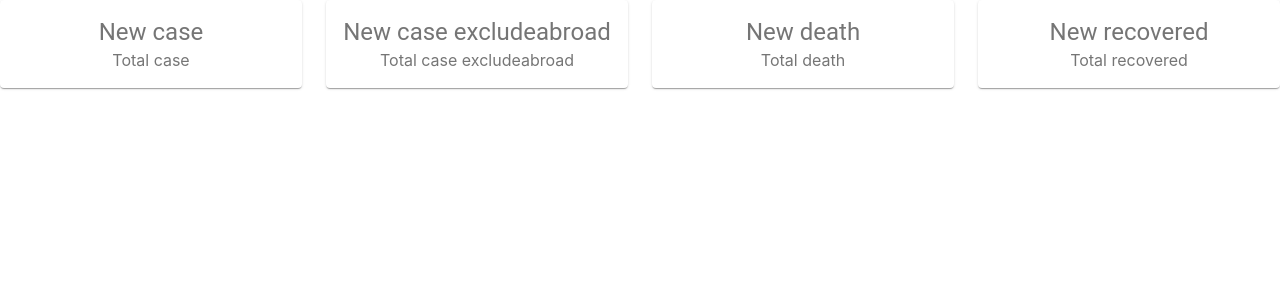
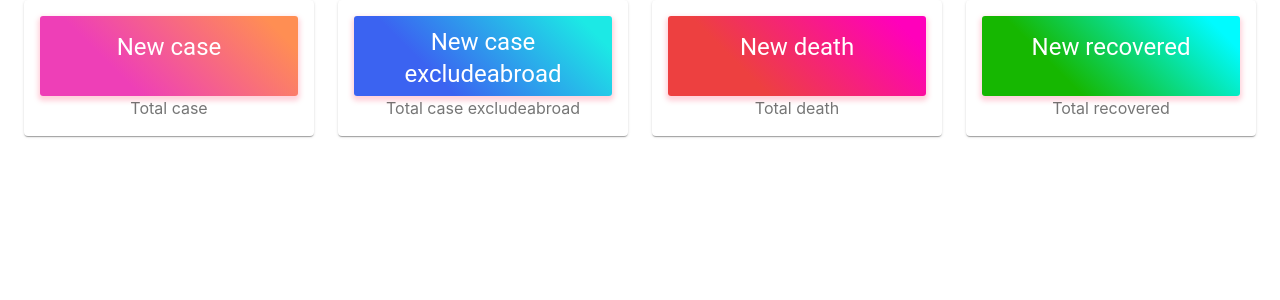
Before and after one commit to SF-341/searchbed, a React (Create React App) app: page /covidapi in a window 1280 px wide. Shown: the top 300 px of the page. Built offline with nearby package versions, Linux system fonts and the light colour scheme; no server answers.

Commit message:
update covid api

```diff
--- a/src/components/Covidapi.js
+++ b/src/components/Covidapi.js
@@ -7,6 +7,8 @@ import { makeStyles, withStyle } from '@material-ui/core/styles';
 import Paper from '@material-ui/core/Paper';
 import Grid from '@material-ui/core/Grid';
 import Typography from '@material-ui/core/Typography';
+import Box from '@material-ui/core/Box';
+import { Container } from '@material-ui/core/'
 
 
 
@@ -37,6 +39,42 @@ const Covidapi = () => {
       textAlign: 'center',
       color: theme.palette.text.secondary,
     },
+    boxPink: {
+      background: 'linear-gradient(45deg, #ee3fb7 30%, #FF8E53 90%)',
+      border: 0,
+      borderRadius: 3,
+      boxShadow: '0 3px 5px 2px rgba(255, 105, 135, .3)',
+      color: 'white',
+      height: 80,
+      padding: '15px',
+    },
+    boxGreen: {
+      background: 'linear-gradient(45deg, #16b701 30%, #00fbff 90%)',
+      border: 0,
+      borderRadius: 3,
+      boxShadow: '0 3px 5px 2px rgba(255, 105, 135, .3)',
+      color: 'white',
+      height: 80,
+      padding: '15px',
+    },
+    boxRed: {
+      background: 'linear-gradient(45deg, #ed4040 30%, #ff00bb 90%)',
+      border: 0,
+      borderRadius: 3,
+      boxShadow: '0 3px 5px 2px rgba(255, 105, 135, .3)',
+      color: 'white',
+      height: 80,
+      padding: '15px',
+    },
+    boxBlue: {
+      background: 'linear-gradient(45deg, #3b63f1 30%, #1ce9e5 90%)',
+      border: 0,
+      borderRadius: 3,
+      boxShadow: '0 3px 5px 2px rgba(255, 105, 135, .3)',
+      color: 'white',
+      height: 80,
+      padding: '10px',
+    },
   }));
 
 
@@ -50,12 +88,15 @@ const Covidapi = () => {
 
   return (
     <div>
-      <div container className={classes.root}>
+      <Container>
+        <div Container className={classes.root}>
           <Grid container spacing={3}>
             <Grid item xs={6} sm={3}>
               <Paper className={classes.paper}>
                 <Typography variant="h5" color="inherit">
+                  <Box className={classes.boxPink} bgcolor="primary.main" color="primary.contrastText">
                     New case
+                  </Box>
                 </Typography>
                 <Typography variant="h6" color="inherit">
                   {items.new_case}
@@ -69,9 +110,12 @@ const Covidapi = () => {
             </Grid>
             <Grid item xs={6} sm={3}>
               <Paper className={classes.paper}>
-              <Typography variant="h5" color="inherit">
-              New case excludeabroad
-            </Typography>
+
+                  <Box className={classes.boxBlue} bgcolor="primary.main" color="primary.contrastText">
+                  <Typography variant="h5" color="inherit">New case excludeabroad</Typography>
+
+                  </Box>
+
                 <Typography variant="h6" color="inherit">
                   {items.new_case_excludeabroad}
                 </Typography>
@@ -85,7 +129,9 @@ const Covidapi = () => {
             <Grid item xs={6} sm={3}>
               <Paper className={classes.paper}>
                 <Typography variant="h5" color="inherit">
+                  <Box className={classes.boxRed} bgcolor="primary.main" color="primary.contrastText">
                     New death
+                  </Box>
                 </Typography>
                 <Typography variant="h6" color="inherit">
                   {items.new_death}
@@ -100,7 +146,9 @@ const Covidapi = () => {
             <Grid item xs={6} sm={3}>
               <Paper className={classes.paper}>
                 <Typography variant="h5" color="inherit">
+                  <Box className={classes.boxGreen} bgcolor="primary.main" color="primary.contrastText">
                     New recovered
+                  </Box>
                 </Typography>
                 <Typography variant="h6" color="inherit">
                   {items.new_recovered}
@@ -115,6 +163,7 @@ const Covidapi = () => {
             </Grid>
           </Grid>
         </div>
+      </Container>
     </div>
   );
 };
```
Lines whose indentation alone changed are shown as unchanged.
